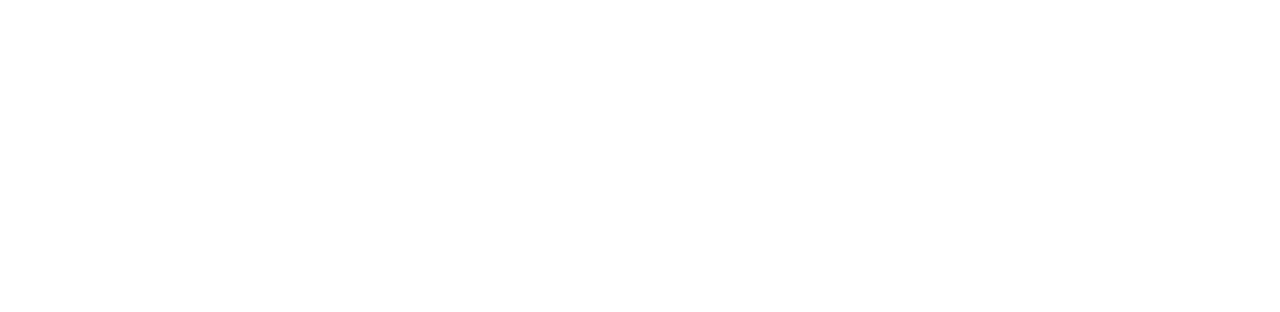
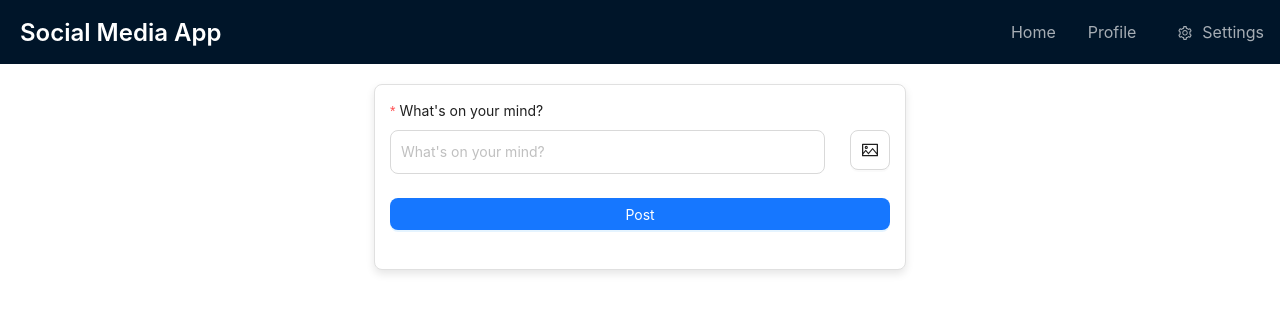
Before and after one commit to jdtorres-dev/socialMediaApp-web, a React (Create React App) app: page /home in a window 1280 px wide. Before the commit this address had no page. Shown: the top 312 px of the page. Built offline with nearby package versions, Linux system fonts and the light colour scheme.

Commit message:
home page design
home page design

```diff
--- a/package.json
+++ b/package.json
@@ -6,6 +6,7 @@
     "@testing-library/jest-dom": "^5.17.0",
     "@testing-library/react": "^13.4.0",
     "@testing-library/user-event": "^13.5.0",
+    "antd": "^5.22.1",
     "axios": "^1.7.7",
     "joi": "^17.13.3",
     "react": "^18.3.1",
--- a/public/index.html
+++ b/public/index.html
@@ -24,7 +24,7 @@
       work correctly both with client-side routing and a non-root public URL.
       Learn how to configure a non-root public URL by running `npm run build`.
     -->
-    <title>React App</title>
+    <title>Social Media App</title>
   </head>
   <body>
     <noscript>You need to enable JavaScript to run this app.</noscript>
--- a/src/App.js
+++ b/src/App.js
@@ -2,12 +2,17 @@ import logo from './logo.svg';
 import './App.css';
 import { Navigate, Route, Routes } from 'react-router-dom';
 import LoginPage from './pages/LoginPage';
+import HomePage from './pages/HomePage';
+import { useEffect, useState } from 'react';
 
 function App() {
+
   return (
     <Routes>
       <Route path="/" element={<Navigate to="/login"/>}/>
-      <Route path='/login' element={<LoginPage/>}/>
+      <Route path='/login' element={<LoginPage />}/>
+
+      <Route path='/home' element={<HomePage/>}/>
     </Routes>
   );
 }
--- /dev/null
+++ b/src/components/AddPost.jsx
@@ -0,0 +1,89 @@
+import React, { useState } from 'react';
+import { Form, Input, Button, Upload, message, Typography, Space, Row, Col, Tooltip, Modal } from 'antd';
+import { PictureOutlined } from '@ant-design/icons';
+
+const AddPost = () => {
+  const [form] = Form.useForm(); // Initialize the form
+  const [imageUrl, setImageUrl] = useState(null); // For storing image preview URL
+
+  const handleImageChange = (info) => {
+    if (info.file.status === 'done') {
+      const fileUrl = URL.createObjectURL(info.file.originFileObj);
+      setImageUrl(fileUrl);
+      form.setFieldsValue({ image: fileUrl });
+    } else if (info.file.status === 'error') {
+      message.error('Image upload failed.');
+    }
+  };
+
+  const showConfirm = (values) => {
+    Modal.confirm({
+      title: 'Are you sure you want to add a post?',
+      content: 'Once posted, your post will be visible to others.',
+      onOk: () => handleSubmit(values),  // Submit form if confirmed
+      onCancel: () => {
+        message.info('Post canceled');
+      },
+    });
+  };
+
+  const handleSubmit = (values) => {
+    console.log('Post Values:', values);
+    message.success('Post added successfully!');
+    form.resetFields();
+    setImageUrl(null);
+  };
+
+  return (
+    <div style={{ maxWidth: 500, margin: '0 auto', padding: '15px', border: '1px solid #e0e0e0', borderRadius: '8px', boxShadow: '0 4px 8px rgba(0, 0, 0, 0.1)', backgroundColor: 'white' }}>
+      <Form
+        form={form}
+        name="add_post"
+        onFinish={showConfirm}
+        initialValues={{ body: '', image: '' }}
+        layout="vertical"
+      >
+        <Row gutter={24}>
+          <Col span={21}>
+            <Form.Item
+              label="What's on your mind?"
+              name="body"
+              rules={[{ required: true, message: 'Please input your post!' }]}
+            >
+              <Input
+                placeholder="What's on your mind?"
+                style={{ borderRadius: '8px', padding: '10px', width: '100%' }}
+              />
+            </Form.Item>
+          </Col>
+
+          <Col span={3} style={{ display: 'flex', justifyContent: 'flex-end' }}>
+            <Form.Item name="image" label=" " style={{ marginBottom: 0 }}>
+              <Tooltip title="Upload an image">
+                <Upload
+                  name="image"
+                  listType="picture"
+                  accept="image/*"
+                  showUploadList={false}
+                  onChange={handleImageChange}
+                  beforeUpload={() => false}  // Prevent auto-upload to a server
+                >
+                  <Button size="large" icon={<PictureOutlined />} />
+                </Upload>
+              </Tooltip>
+            </Form.Item>
+          </Col>
+        </Row>
+
+        {/* Submit Button */}
+        <Form.Item>
+          <Button type="primary" htmlType="submit" block style={{ borderRadius: '8px' }}>
+            Post
+          </Button>
+        </Form.Item>
+      </Form>
+    </div>
+  );
+};
+
+export default AddPost;
--- /dev/null
+++ b/src/components/Home.jsx
@@ -0,0 +1,19 @@
+import React from 'react'
+import Navbar from './NavBar'
+import AddPost from './AddPost'
+import { Col, Layout, Row } from 'antd';
+import { Content } from 'antd/es/layout/layout';
+
+const Home = () => {
+  return (
+    <>
+    <Navbar />
+    <div style={{ marginTop: '20px' }}>
+      <AddPost />
+    </div>
+  </>
+  );
+};
+
+
+export default Home
--- /dev/null
+++ b/src/components/NavBar.jsx
@@ -0,0 +1,87 @@
+import React, { useState, useEffect } from 'react';
+import { Layout, Menu, Typography, Dropdown, Switch, Space, Row, Col } from 'antd';
+import { SettingOutlined, PoweroffOutlined } from '@ant-design/icons';
+import { useNavigate } from 'react-router-dom';
+
+const { Header } = Layout;
+
+const Navbar = () => {
+  const Navigate = useNavigate();
+
+  const getStoredTheme = () => {
+    const storedTheme = localStorage.getItem('theme');
+    return storedTheme ? storedTheme : (window.matchMedia('(prefers-color-scheme: dark)').matches ? 'dark' : 'light');
+  };
+
+  const initialTheme = getStoredTheme();
+  const [darkMode, setDarkMode] = useState(initialTheme === 'dark');
+
+  useEffect(() => {
+    localStorage.setItem('theme', darkMode ? 'dark' : 'light');
+    document.body.style.backgroundColor = darkMode ? '#333' : '#fff';
+  }, [darkMode]);
+
+  const toggleDarkMode = (checked) => {
+    setDarkMode(checked);
+  };
+
+  const logout = () => {
+    console.log('Logging out...');
+  };
+
+  const settingsMenu = (
+    <Menu>
+      <Menu.Item key="1">
+        <Space>
+          <span>Dark Mode</span>
+          <Switch checked={darkMode} onChange={toggleDarkMode} />
+        </Space>
+      </Menu.Item>
+      <Menu.Item key="2" icon={<PoweroffOutlined />} onClick={logout}>
+        Logout
+      </Menu.Item>
+    </Menu>
+  );
+
+  return (
+    <Layout>
+      <Header style={{ padding: 0, background: '#001529' }}>
+        <Row align="middle" justify="space-between" style={{ width: '100%' }}>
+          <Col xs={12} sm={8} md={6}>
+            <Typography.Title level={3} style={{ color: 'white', margin: 0, marginLeft: 20 }}>
+              Social Media App
+            </Typography.Title>
+          </Col>
+
+          <Col xs={12} sm={16} md={12} style={{ textAlign: 'right' }}>
+            <Menu
+              theme="dark"
+              mode="horizontal"
+              style={{
+                margin: 0,
+                display: 'inline-block',
+                fontSize: '16px',
+                width: 'auto',
+              }}
+            >
+              <Menu.Item key="1" onClick={() => Navigate("/home")}>
+                Home
+              </Menu.Item>
+              <Menu.Item key="2">
+                Profile
+              </Menu.Item>
+
+              <Menu.Item key="3" icon={<SettingOutlined />} style={{ marginLeft: '10px' }}>
+                <Dropdown overlay={settingsMenu} trigger={['click']}>
+                  <span>Settings</span>
+                </Dropdown>
+              </Menu.Item>
+            </Menu>
+          </Col>
+        </Row>
+      </Header>
+    </Layout>
+  );
+};
+
+export default Navbar;
--- /dev/null
+++ b/src/pages/HomePage.jsx
@@ -0,0 +1,10 @@
+import React from 'react'
+import Home from '../components/Home'
+
+const HomePage = () => {
+  return (
+    <Home/>
+  )
+}
+
+export default HomePage
```
Also changed, not shown: 1 other file (tests, documents, lock files or other folders).
